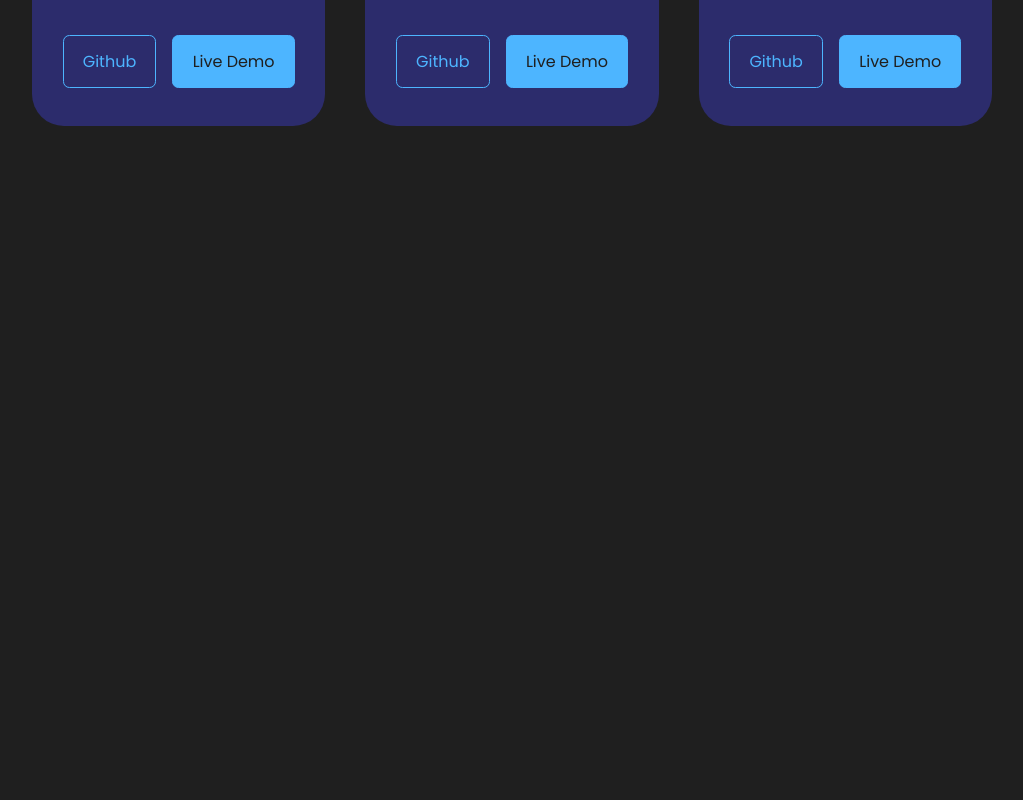
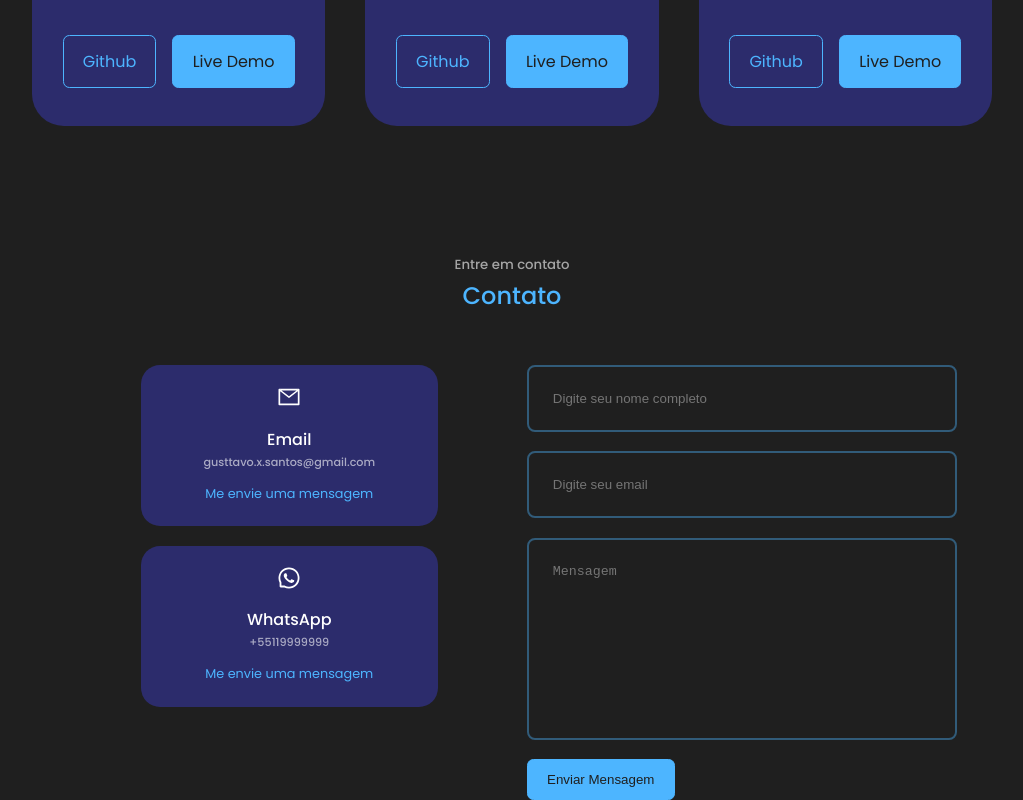
Before and after one commit to GusttavoCDN-zz/portfolio, a React (Vite) app: page / in a window 1280 px wide. Shown: the part 3171-3971 px from the top of the page, without its empty margins (128-1151 px from the left). Before the commit the page ends 3297 px from the top, so only its background shows below. Built offline with nearby package versions, Linux system fonts and the light colour scheme.

Commit message:
feat: Feito componente de contato

```diff
--- a/package.json
+++ b/package.json
@@ -11,6 +11,7 @@
     "type-check": "tsc"
   },
   "dependencies": {
+    "emailjs-com": "^3.2.0",
     "react": "^17.0.2",
     "react-dom": "^17.0.2",
     "react-icons": "^4.4.0",
--- a/src/App.tsx
+++ b/src/App.tsx
@@ -1,4 +1,5 @@
 import About from 'components/About';
+import Contact from 'components/Contact';
 import Experience from 'components/Experience';
 import Header from 'components/Header';
 import Nav from 'components/Nav';
@@ -13,6 +14,7 @@
       <About />
       <Experience />
       <Portfolio />
+      <Contact />
     </React.Fragment>
   );
 }
--- /dev/null
+++ b/src/components/Contact/Contact.tsx
@@ -0,0 +1,69 @@
+import './contact.scss';
+
+import emailjs from 'emailjs-com';
+import React, { useRef } from 'react';
+import { AiOutlineMail, AiOutlineWhatsApp } from 'react-icons/ai';
+
+function Contact() {
+  const form = useRef<any>();
+
+  const sendEmail = (e: any) => {
+    e.preventDefault();
+
+    emailjs.sendForm(
+      'service_9excqah',
+      'template_kaf2ycl',
+      form.current,
+      'LMqRg6xTb1MAJKvAC',
+    );
+    e.target.reset();
+  };
+
+  return (
+    <section id="contact">
+      <h5>Entre em contato</h5>
+      <h2>Contato</h2>
+
+      <div className="container contact__container">
+        <div className="contact__options">
+          <article className="contact__option">
+            <AiOutlineMail className="contact__option-icon" />
+            <h4>Email</h4>
+            <h5>gusttavo.x.santos@gmail.com</h5>
+            <a href="mailto:gusttavo.x.santos@gmail.com" target="_blank" rel="noreferrer">
+              Me envie uma mensagem
+            </a>
+          </article>
+          <article className="contact__option">
+            <AiOutlineWhatsApp className="contact__option-icon" />
+            <h4>WhatsApp</h4>
+            <h5>+55119999999</h5>
+            <a
+              href="https://api.whatsapp.com/send?phone=5511951485332"
+              target="_blank"
+              rel="noreferrer"
+            >
+              Me envie uma mensagem
+            </a>
+          </article>
+        </div>
+
+        <form ref={form} onSubmit={sendEmail}>
+          <input
+            type="text"
+            name="name"
+            placeholder="Digite seu nome completo"
+            required
+          />
+          <input type="email" name="email" placeholder="Digite seu email" required />
+          <textarea name="message" rows={10} placeholder="Mensagem"></textarea>
+          <button type="submit" className="btn btn-primary">
+            Enviar Mensagem
+          </button>
+        </form>
+      </div>
+    </section>
+  );
+}
+
+export default Contact;
--- /dev/null
+++ b/src/components/Contact/contact.scss
@@ -0,0 +1,76 @@
+.container.contact__container {
+  width: 58%;
+  display: grid;
+  grid-template-columns: 40% 58%;
+  gap: 12%;
+}
+
+.contact__options {
+  display: flex;
+  flex-direction: column;
+  gap: 1.2rem;
+
+  .contact__option {
+    background: var(--color-bg-variant);
+    border: 1px solid transparent;
+    border-radius: 1.2rem;
+    padding: 1.2rem;
+    text-align: center;
+    transition: var(--transition);
+
+    h5 {
+      font-size: 0.7rem;
+      text-align: center;
+    }
+
+    &:hover {
+      background: transparent;
+      border-color: var(--color-primary-variant);
+    }
+
+    .contact__option-icon {
+      font-size: 1.5rem;
+      margin-bottom: 0.5rem;
+    }
+
+    a {
+      margin-top: 0.7rem;
+      display: inline-block;
+      font-size: 0.8rem;
+    }
+  }
+}
+
+// =================== FORM ===============
+
+form {
+  display: flex;
+  flex-direction: column;
+  gap: 1.2rem;
+
+  input,
+  textarea {
+    width: 100%;
+    padding: 1.5rem;
+    border-radius: 0.5rem;
+    background: transparent;
+    border: 2px solid var(--color-primary-variant);
+    resize: none;
+    color: var(--color-white);
+  }
+}
+
+// ==================== MEDIA QUERIES ===========
+
+@media screen and (max-width: 1024px) {
+  .container.contact__container {
+    grid-template-columns: 1fr;
+    gap: 2rem;
+  }
+}
+
+@media screen and (max-width: 600px) {
+  .container.contact__container {
+    width: var(--container-width-sm);
+  }
+}
--- /dev/null
+++ b/src/components/Contact/index.ts
@@ -0,0 +1,2 @@
+import Contact from './Contact';
+export default Contact;
--- a/src/components/Contat/index.ts
+++ /dev/null
@@ -1,2 +0,0 @@
-import Contat from './Contat';
-export default Contat;
--- a/src/components/Portfolio/portfolio.scss
+++ b/src/components/Portfolio/portfolio.scss
@@ -30,6 +30,7 @@
 
     h3 {
       margin: 1.2rem 0 2rem;
+      text-align: center;
     }
 
     .portfolio__item-cta {
```
Also changed, not shown: src/components/Contat/Contat.tsx (deleted, +0 -7 lines), 2 other files (tests, documents, lock files or other folders).
